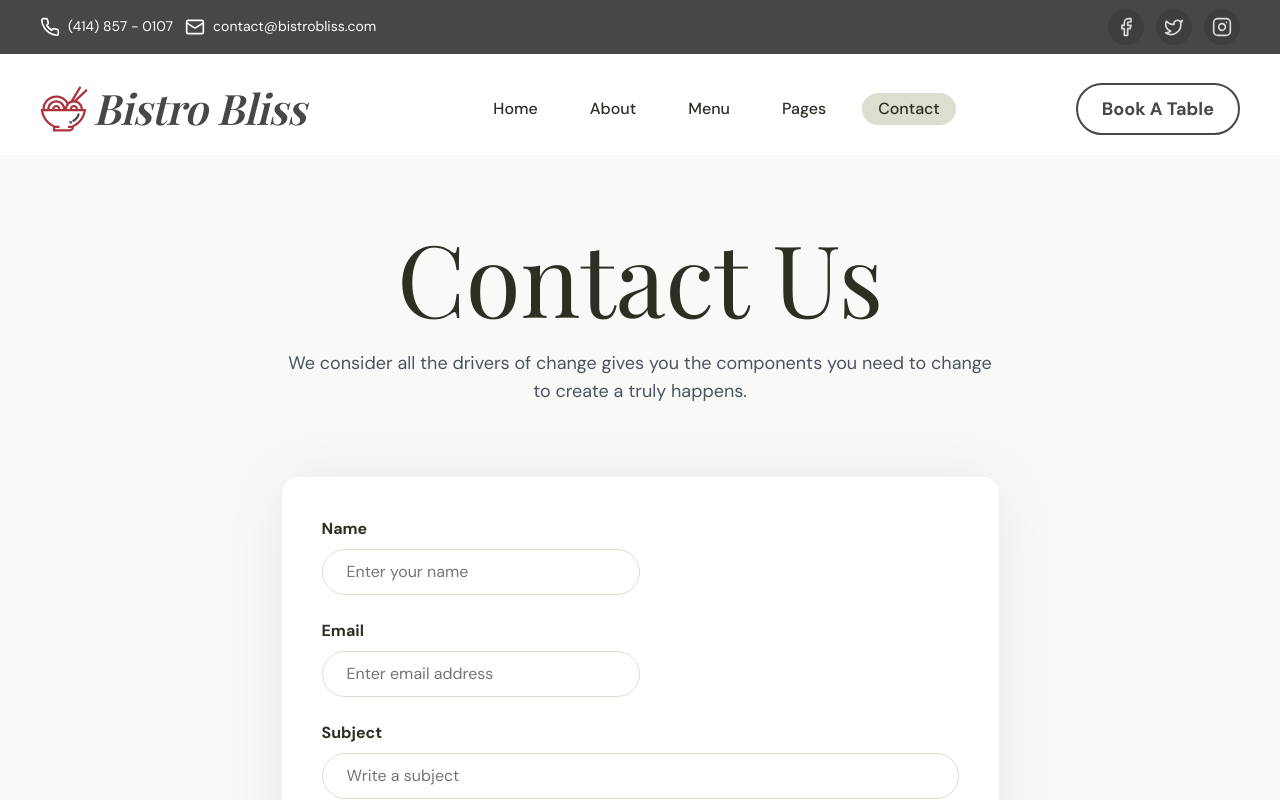
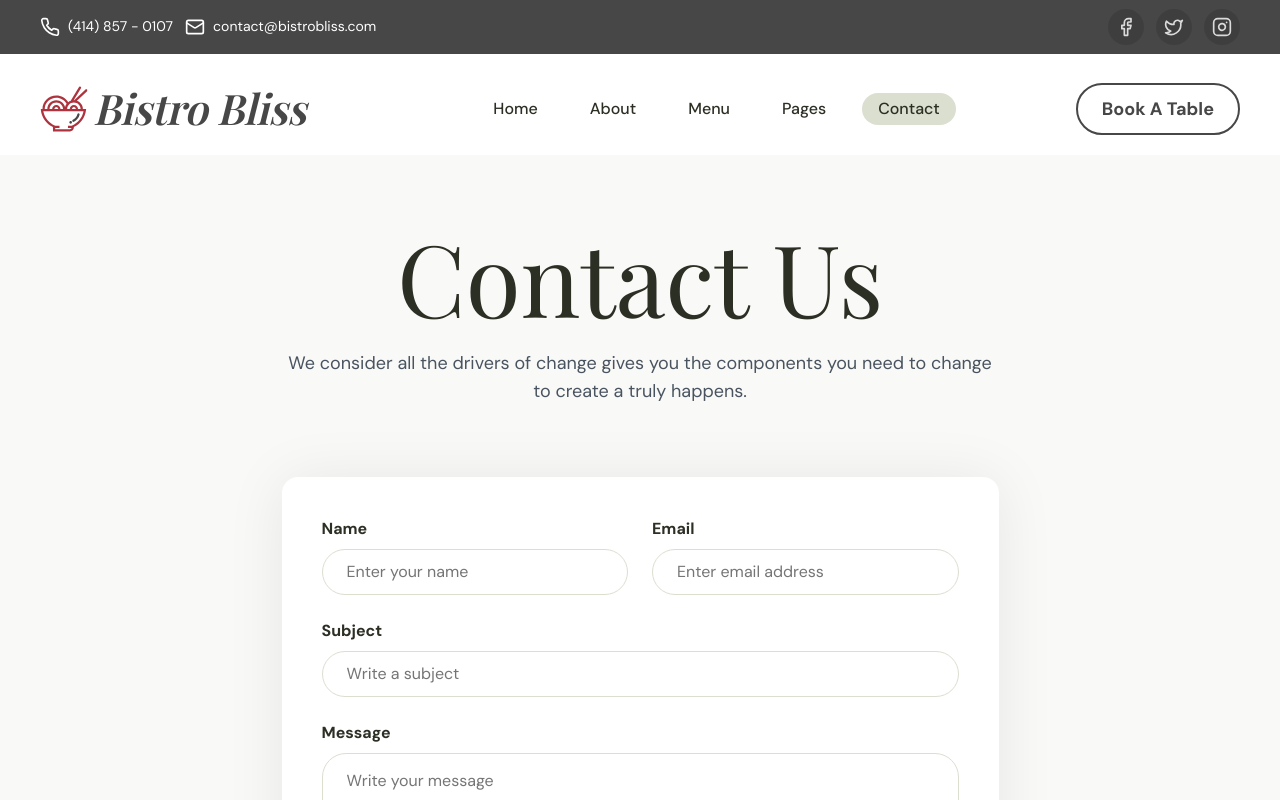
Before and after one commit to dawudarif/food-app, a React (Create React App) app: page /contact in a window 1280 px wide. Shown: the top 800 px of the page. Built offline with nearby package versions, Linux system fonts and the light colour scheme; a web font is replaced by a local one.

Commit message:
fix: fields wrapping in contact page, text fixes in testimonial section

```diff
--- a/src/pages/Contact/Contact.module.scss
+++ b/src/pages/Contact/Contact.module.scss
@@ -58,7 +58,11 @@
         align-items: center;
         gap: 1.5rem;
         width: 100%;
-        flex-wrap: wrap;
+        flex-direction: column;
+
+        @media (min-width: 768px) {
+          flex-direction: row;
+        }
 
         label {
           width: 100%;
--- a/src/sections/Testimonials/Testimonials.module.scss
+++ b/src/sections/Testimonials/Testimonials.module.scss
@@ -70,6 +70,7 @@
         align-items: center;
         width: 3.125rem;
         height: 3.125rem;
+        text-transform: uppercase;
       }
 
       h6 {
```
